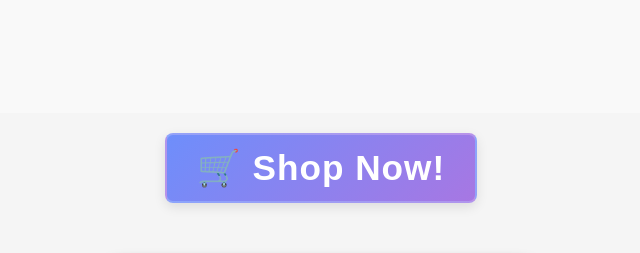
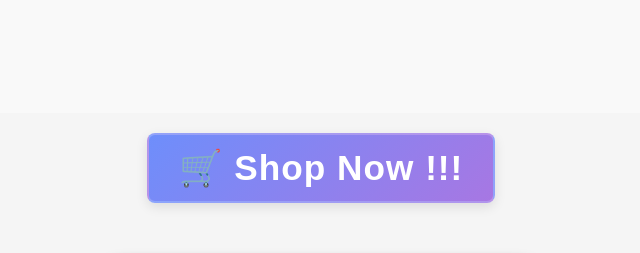
Before and after one commit to AlifKhan1911391/Emperor-s-Manga, a plain HTML site: page index.html in a window 1280 px wide. Shown: the part 1300-1553 px from the top of the page, without its empty margins (319-959 px from the left). Drawn offline with Linux system fonts and the light colour scheme; a web font is replaced by a local one.

Commit message:
Update index.html

```diff
--- a/index.html
+++ b/index.html
@@ -348,7 +348,7 @@
         </div>
     </section>
 <div class="heading-container">
-  <h1 class="shop-now">🛒 Shop Now!</h1>
+  <h1 class="shop-now">🛒 Shop Now !!!</h1>
 </div>
   <div class="container">
         <img class="manga" src="https://raw.githubusercontent.com/AlifKhan1911391/Emperor-s-Manga/refs/heads/main/Images/FB_IMG_1746586778329.jpg" alt="Undead Unluck">
```
